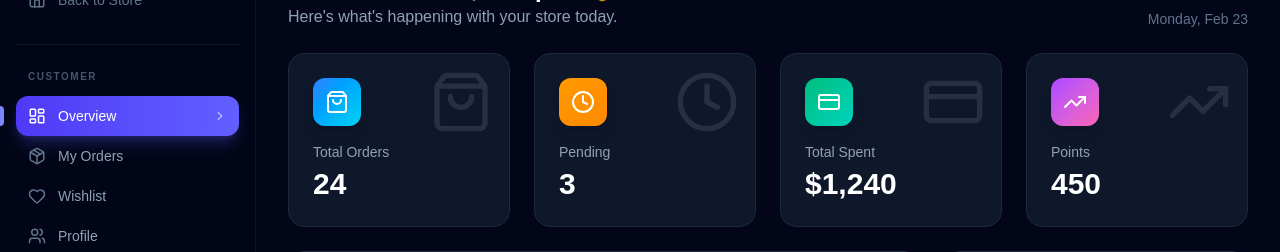
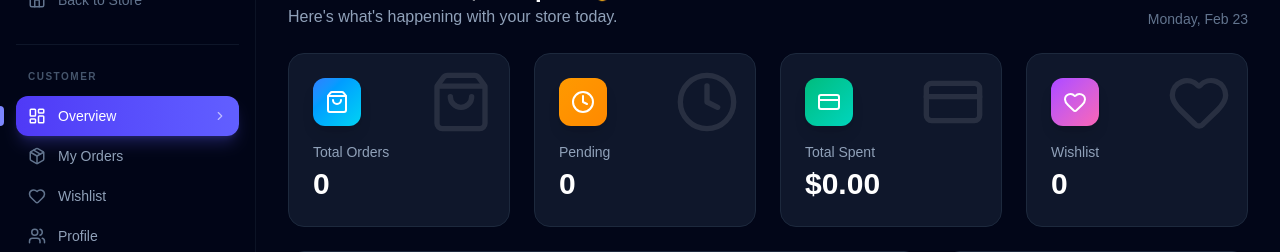
Before and after one commit to siddiquesakib/Unity-Shop, a Next.js app: page /dashboard/user in a window 1280 px wide. Shown: the part 272-524 px from the top of the page. Built offline with nearby package versions, Linux system fonts and the light colour scheme; no server answers; sample sign-in values are in the browser's storage.

Commit message:
feat(user): update user statistics component

```diff
--- a/src/components/dashboard/user/UserStats.jsx
+++ b/src/components/dashboard/user/UserStats.jsx
@@ -1,19 +1,67 @@
 "use client";
 
+import { useState, useEffect } from "react";
+import { useAuth } from "@/hooks/useAuth";
 import { motion } from "framer-motion";
-import { ShoppingBag, Clock, CreditCard, TrendingUp } from "lucide-react";
+import { ShoppingBag, Clock, CreditCard, Heart } from "lucide-react";
+
+const API_BASE = process.env.NEXT_PUBLIC_API_URL || "http://localhost:5000";
 
 export default function UserStats() {
-    const stats = [
-        { label: "Total Orders", value: "24", icon: ShoppingBag, color: "from-blue-500 to-cyan-400" },
-        { label: "Pending", value: "3", icon: Clock, color: "from-amber-500 to-orange-400" },
-        { label: "Total Spent", value: "$1,240", icon: CreditCard, color: "from-emerald-500 to-teal-400" },
-        { label: "Points", value: "450", icon: TrendingUp, color: "from-purple-500 to-pink-400" },
+  const { user } = useAuth();
+  const [stats, setStats] = useState(null);
+  const [loading, setLoading] = useState(true);
+
+  useEffect(() => {
+    const fetchStats = async () => {
+      if (!user?.email) return;
+      try {
+        const res = await fetch(
+          `${API_BASE}/orders/user-stats?customerEmail=${encodeURIComponent(user.email)}`,
+        );
+        if (res.ok) {
+          const data = await res.json();
+          setStats(data);
+        }
+      } catch (err) {
+        console.error("Failed to fetch user stats:", err);
+      } finally {
+        setLoading(false);
+      }
+    };
+    fetchStats();
+  }, [user?.email]);
+
+  const statCards = [
+    {
+      label: "Total Orders",
+      value: stats ? `${stats.totalOrders}` : "0",
+      icon: ShoppingBag,
+      color: "from-blue-500 to-cyan-400",
+    },
+    {
+      label: "Pending",
+      value: stats ? `${stats.pendingCount}` : "0",
+      icon: Clock,
+      color: "from-amber-500 to-orange-400",
+    },
+    {
+      label: "Total Spent",
+      value: stats ? `$${stats.totalSpent.toFixed(2)}` : "$0.00",
+      icon: CreditCard,
+      color: "from-emerald-500 to-teal-400",
+    },
+    {
+      label: "Wishlist",
+      value: stats ? `${stats.wishlistCount}` : "0",
+      icon: Heart,
+      color: "from-purple-500 to-pink-400",
+    },
   ];
 
   return (
     <div className="grid grid-cols-1 md:grid-cols-2 lg:grid-cols-4 gap-6">
-            {stats.map((stat, index) => (
+      {statCards.map((stat, index) => (
         <motion.div
           key={index}
           initial={{ opacity: 0, y: 20 }}
@@ -26,12 +74,20 @@ export default function UserStats() {
           </div>
 
           <div className="relative z-10 flex flex-col gap-4">
-                        <div className={`w-12 h-12 rounded-xl bg-gradient-to-br ${stat.color} flex items-center justify-center shadow-lg`}>
+            <div
+              className={`w-12 h-12 rounded-xl bg-gradient-to-br ${stat.color} flex items-center justify-center shadow-lg`}
+            >
               <stat.icon size={24} className="text-white" />
             </div>
             <div>
               <p className="text-slate-400 text-sm font-medium">{stat.label}</p>
-                            <h3 className="text-3xl font-bold text-white mt-1">{stat.value}</h3>
+              {loading ? (
+                <div className="h-9 w-20 bg-slate-800 rounded-lg animate-pulse mt-1" />
+              ) : (
+                <h3 className="text-3xl font-bold text-white mt-1">
+                  {stat.value}
+                </h3>
+              )}
             </div>
           </div>
         </motion.div>
```
Lines whose indentation alone changed are shown as unchanged.
